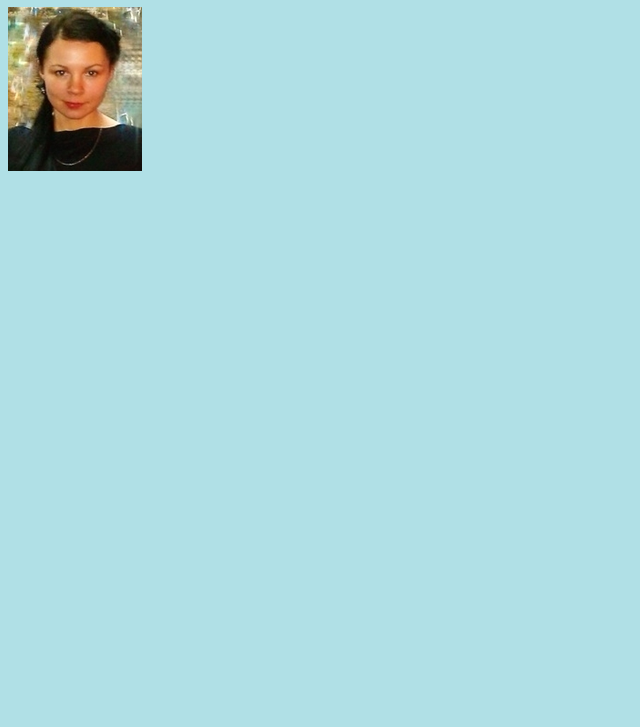
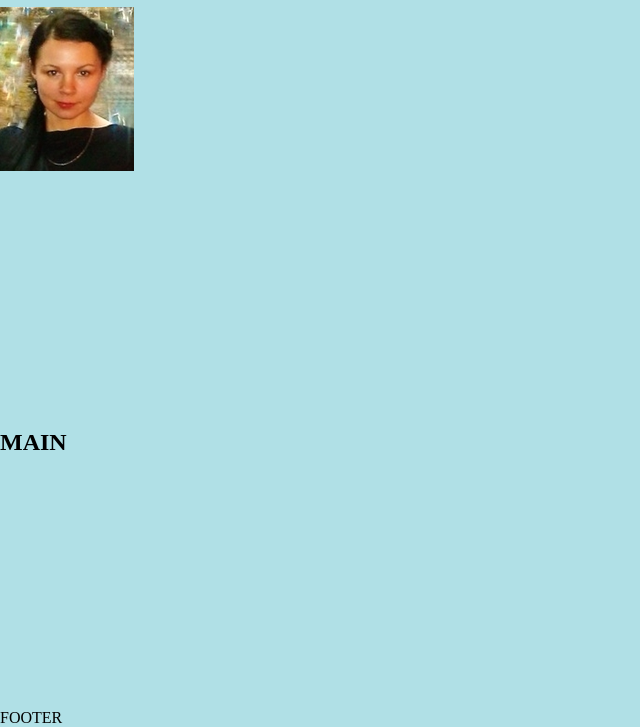
Before and after one commit to Lavazz/rsschool-cv0, a plain HTML site: page index.html in a window 1280 px wide. Shown: the part 73-800 px from the top of the page, without its empty margins (0-640 px from the left). Drawn offline with Linux system fonts and the light colour scheme.

Commit message:
Feat: add styles

```diff
--- a/index.html
+++ b/index.html
@@ -9,11 +9,20 @@
    </head>
    <body>
       <header>
+         <div class="container">
          <h1>Katsiaryna Kaloshych</h1>
 			<img src="assets/img/ava.png" alt="Avatar">
+      </div>
       </header>
       <main>
-         <h2></h2>
+         <div class="container">
+         <h2>MAIN</h2>
+      </div>
       </main>
+      <footer>
+         <div class="container">
+            FOOTER
+         </div>
+      </footer>
    </body>
 </html>
--- a/style.css
+++ b/style.css
@@ -2,6 +2,32 @@
     font-family: Roboto;
      src: url("assets/fonts/Roboto.ttf");
    }
+
+* {
+    box-sizing: border-box;
+  }
+
 body {
     background-color: powderblue;
+    min-height: 100vh;
+    margin: 0;
+    padding: 0;
+    display: flex;
+    flex-direction: column;
+    justify-content: space-between;
 }
+
+.container {
+    max-width: 1440px;
+    margin: 0 auto;
+  }
+
+  .nav-list {
+    display: flex;
+    justify-content: flex-end;
+    align-items: center;
+  }
+
+  html {
+    scroll-behavior: smooth;
+  }
```
